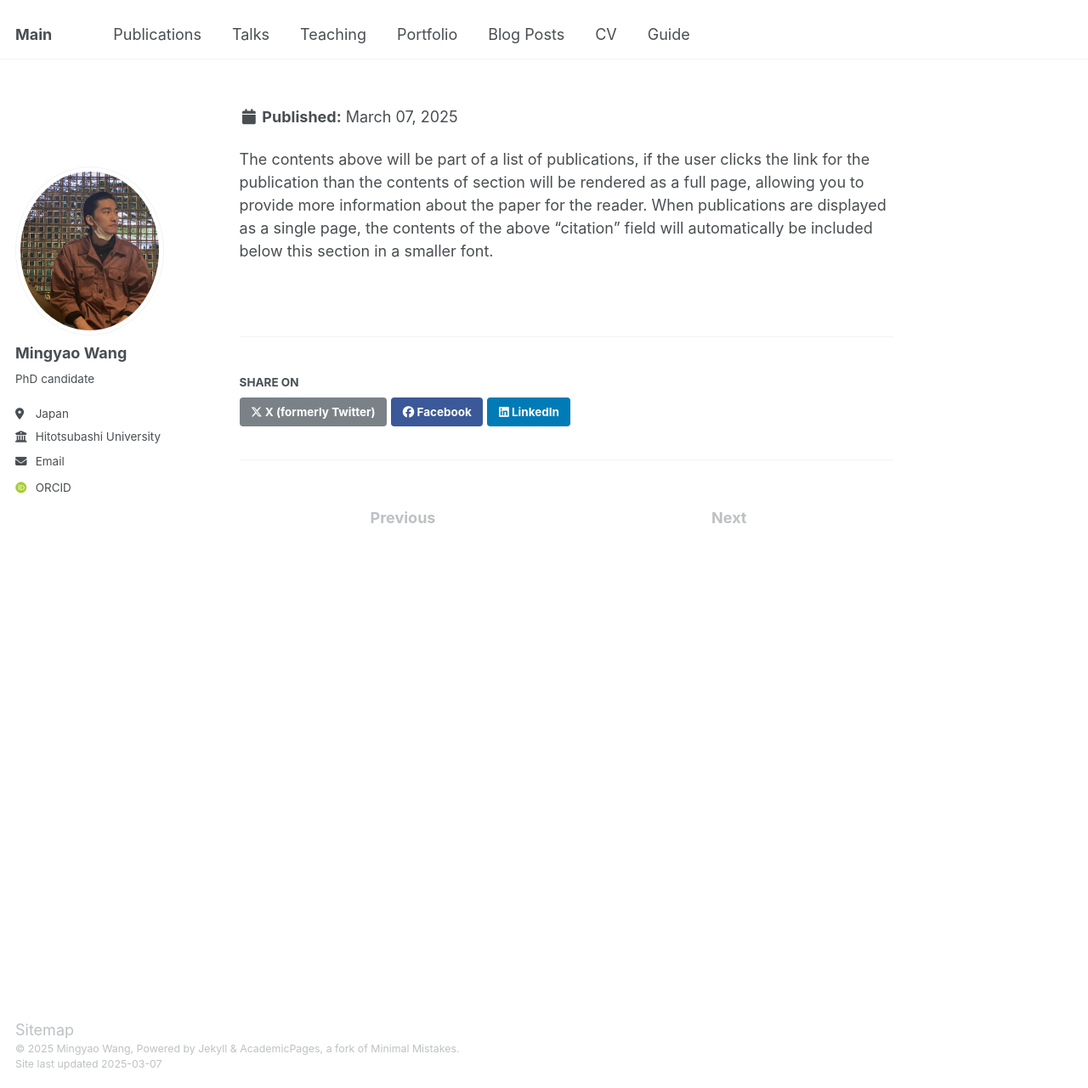
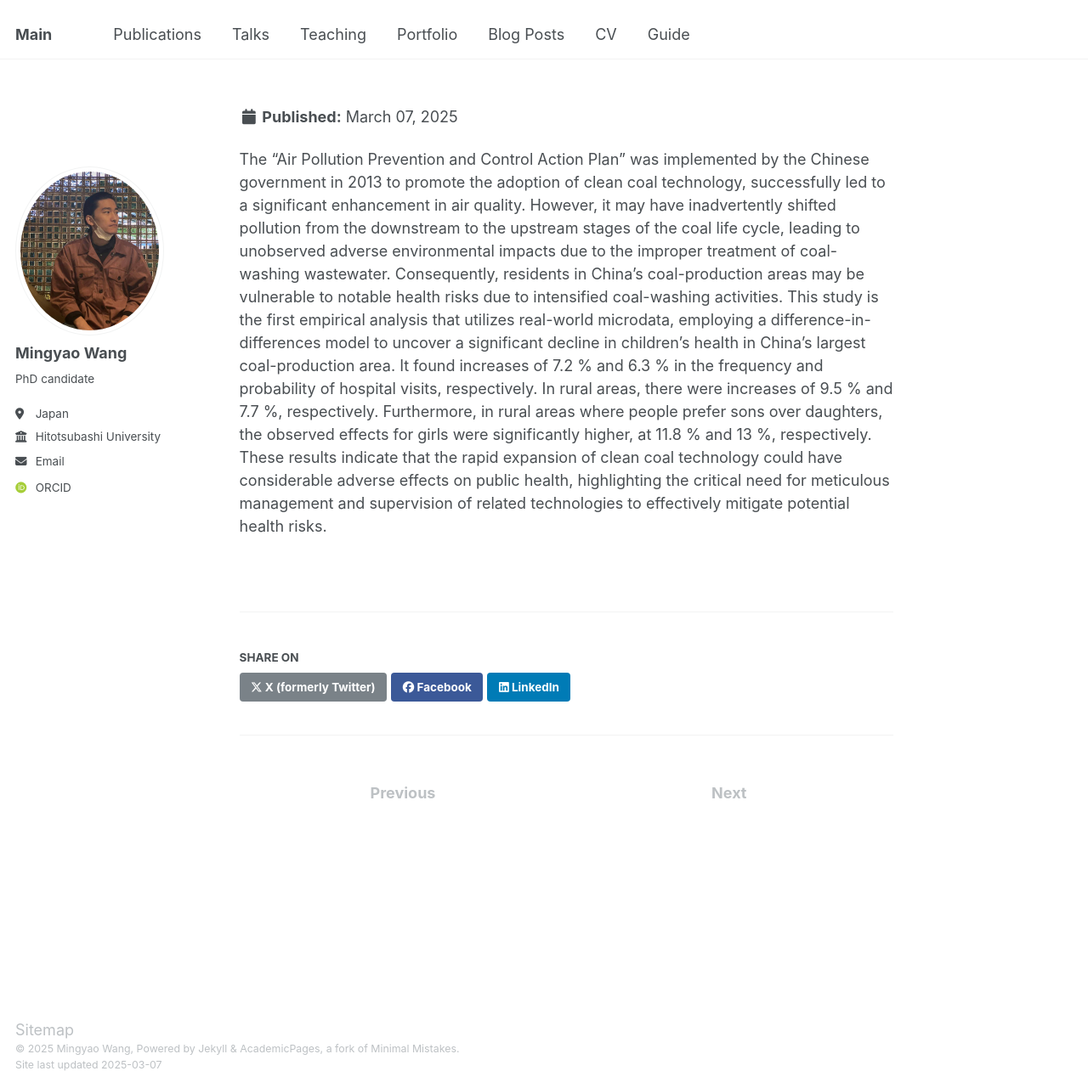
Before and after one commit to Mingyao-Wang/aboutme, a Jekyll site: the page built from _publications/2009-10-01-paper-title-number-1.md, in a window 1280 px wide and 1281 px high. Shown: the whole window at 85% size. Built offline with Jekyll 4.4.1, drawn with Linux system fonts in a browser that asks for light colours; some web fonts are replaced.

Commit message:
Update 2009-10-01-paper-title-number-1.md

```diff
--- a/_publications/2009-10-01-paper-title-number-1.md
+++ b/_publications/2009-10-01-paper-title-number-1.md
@@ -1,12 +1,14 @@
 ---
 title: "Hidden hazards behind coal cleaning technology: Unintended health deteriorations amid China's air quality improvements"
 collection: publications
-Classification codes: I12;I15;O13;Q53;Q56
+category: manuscripts
 permalink: /publication/2009-10-01-paper-title-number-1
+excerpt:
 date: 2024-12
 venue: 'Science of The Total Environment'
+slidesurl:
 paperurl: 'https://doi.org/10.1016/j.scitotenv.2024.176461'
 citation: 'Wang, M. (2024). Hidden hazards behind coal cleaning technology: Unintended health deteriorations amid China's air quality improvements. <i>Science of The Total Environment</i>,954, 176461.'
 ---
 
-The contents above will be part of a list of publications, if the user clicks the link for the publication than the contents of section will be rendered as a full page, allowing you to provide more information about the paper for the reader. When publications are displayed as a single page, the contents of the above "citation" field will automatically be included below this section in a smaller font.
+The “Air Pollution Prevention and Control Action Plan” was implemented by the Chinese government in 2013 to promote the adoption of clean coal technology, successfully led to a significant enhancement in air quality. However, it may have inadvertently shifted pollution from the downstream to the upstream stages of the coal life cycle, leading to unobserved adverse environmental impacts due to the improper treatment of coal-washing wastewater. Consequently, residents in China's coal-production areas may be vulnerable to notable health risks due to intensified coal-washing activities. This study is the first empirical analysis that utilizes real-world microdata, employing a difference-in-differences model to uncover a significant decline in children's health in China's largest coal-production area. It found increases of 7.2 % and 6.3 % in the frequency and probability of hospital visits, respectively. In rural areas, there were increases of 9.5 % and 7.7 %, respectively. Furthermore, in rural areas where people prefer sons over daughters, the observed effects for girls were significantly higher, at 11.8 % and 13 %, respectively. These results indicate that the rapid expansion of clean coal technology could have considerable adverse effects on public health, highlighting the critical need for meticulous management and supervision of related technologies to effectively mitigate potential health risks.
```
